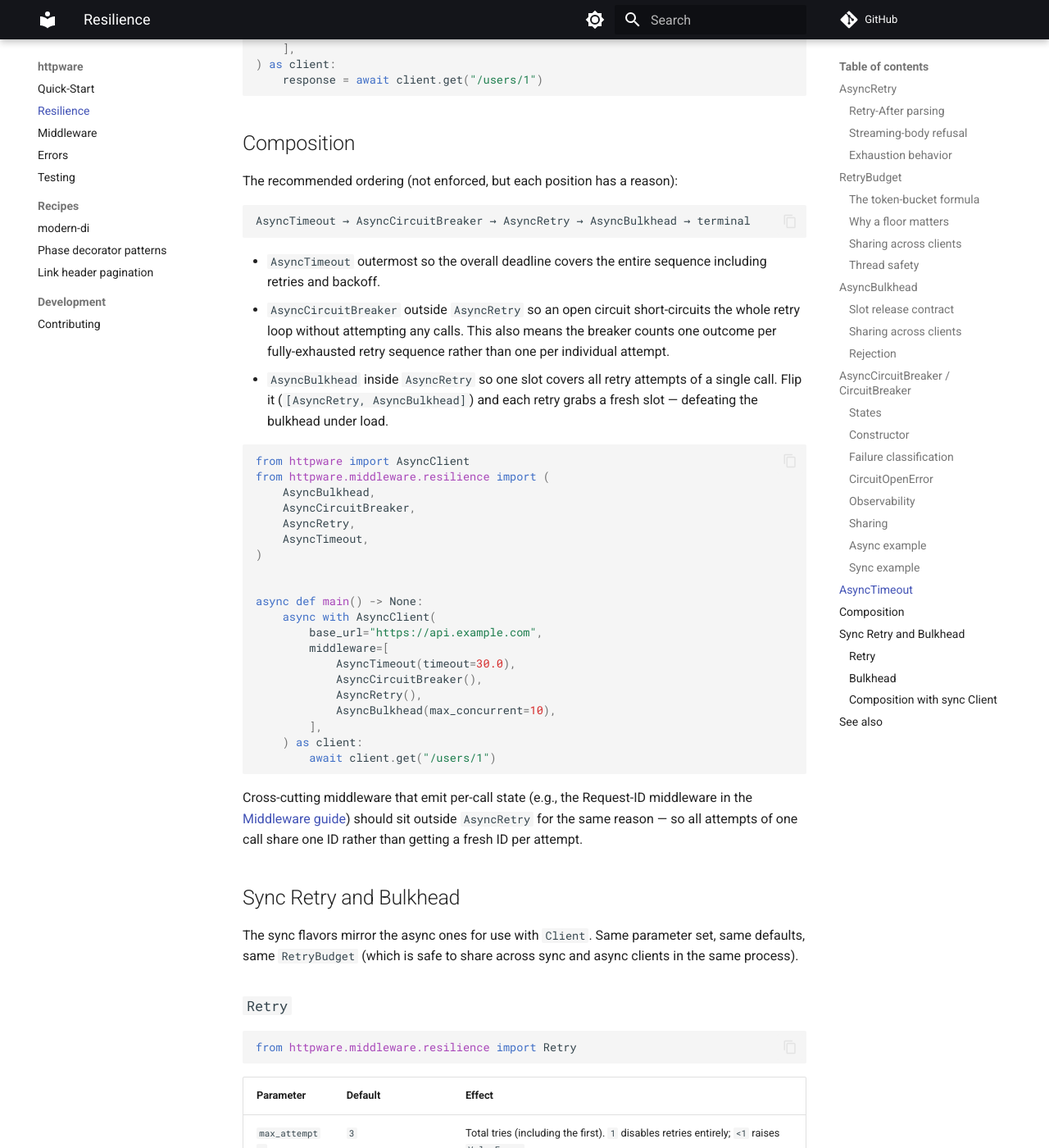
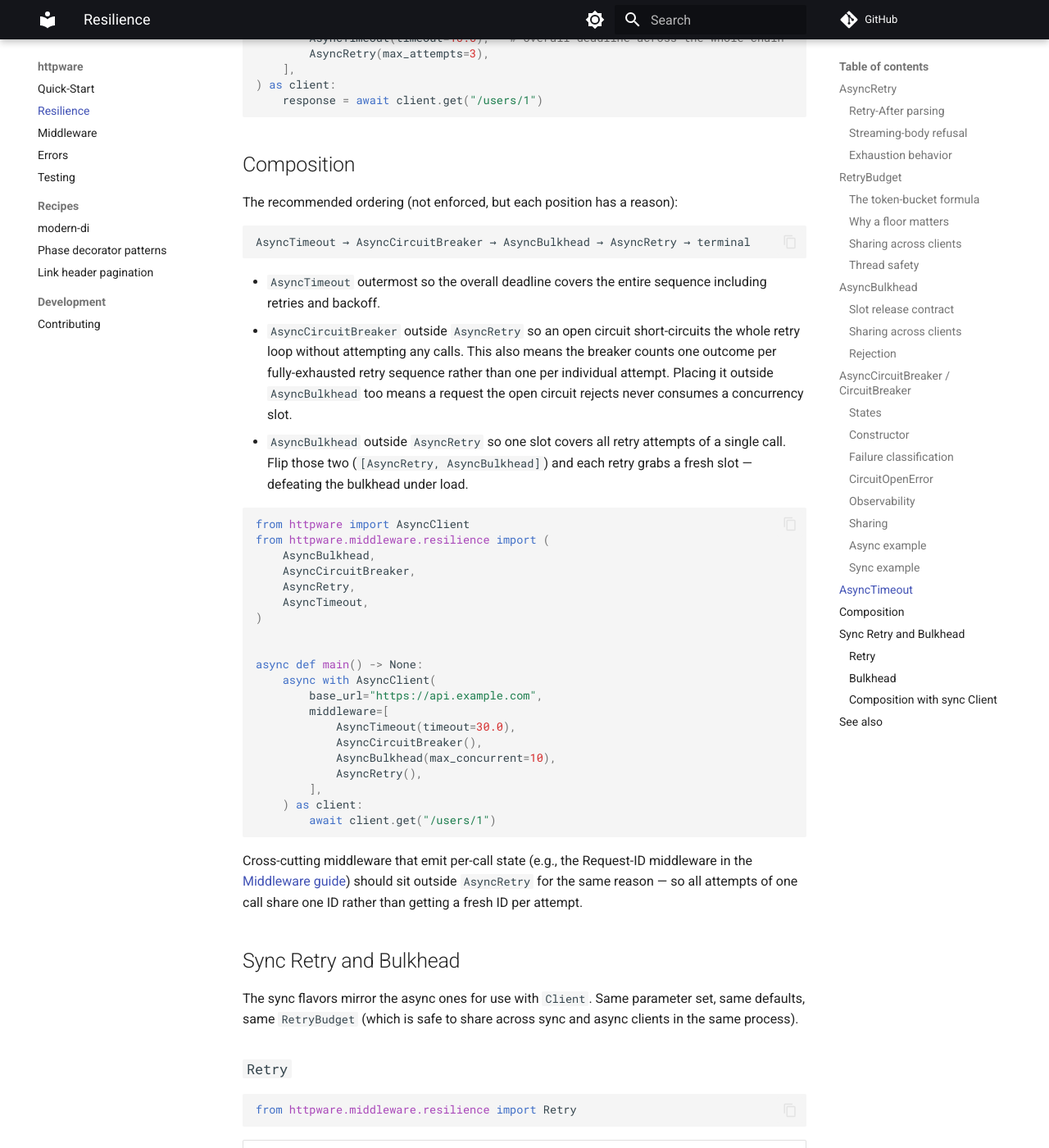
Before and after one commit to modern-python/httpware, an MkDocs documentation site: the page built from docs/resilience.md, in a window 1280 px wide and 1400 px high, scrolled down 7884 px. Shown: the whole window at 82% size. Built offline with MkDocs 1.6.1 and Material for MkDocs 9.7.7, drawn with Linux system fonts in a browser that asks for light colours; comment, search, counter and statistics services are not loaded; some of the changed text lies outside the part shown.

Commit message:
docs(resilience): correct composition order — AsyncBulkhead outside AsyncRetry
The recommended chain wrongly placed AsyncBulkhead inside AsyncRetry,
contradicting the tested [AsyncBulkhead, AsyncRetry] guidance (one slot
per logical call). Correct order: AsyncTimeout -> AsyncCircuitBreaker ->
AsyncBulkhead -> AsyncRetry -> terminal.

Co-Authored-By: Claude Fable 5 <noreply@anthropic.com>

````diff
--- a/docs/resilience.md
+++ b/docs/resilience.md
@@ -6,7 +6,7 @@
 - **`RetryBudget`** — Finagle-style token bucket; safe to share across sync `Client` and `AsyncClient` in the same process. (Finagle-style bounds the global retry rate to prevent retry storms when downstreams degrade.)
 - **`Bulkhead` / `AsyncBulkhead`** — concurrency limiter with bounded acquire-wait (`threading.Semaphore` and `asyncio.Semaphore` respectively)
 
-A key ordering constraint: `AsyncBulkhead` must sit inside `AsyncRetry` so one slot covers all retry attempts of a single call. For the full recommended ordering across all four primitives, see [Composition](#composition). Reach for the [Middleware guide](middleware.md) when you want to write your own resilience policy.
+A key ordering constraint: `AsyncBulkhead` must sit outside `AsyncRetry` (before it in `middleware=`) so one slot covers all retry attempts of a single call. For the full recommended ordering across all four primitives, see [Composition](#composition). Reach for the [Middleware guide](middleware.md) when you want to write your own resilience policy.
 
 ## `AsyncRetry`
 
@@ -263,12 +263,12 @@ async with AsyncClient(
 The recommended ordering (not enforced, but each position has a reason):
 
 ```
-AsyncTimeout → AsyncCircuitBreaker → AsyncRetry → AsyncBulkhead → terminal
+AsyncTimeout → AsyncCircuitBreaker → AsyncBulkhead → AsyncRetry → terminal
 ```
 
 - `AsyncTimeout` outermost so the overall deadline covers the entire sequence including retries and backoff.
-- `AsyncCircuitBreaker` outside `AsyncRetry` so an open circuit short-circuits the whole retry loop without attempting any calls. This also means the breaker counts one outcome per fully-exhausted retry sequence rather than one per individual attempt.
-- `AsyncBulkhead` inside `AsyncRetry` so one slot covers all retry attempts of a single call. Flip it (`[AsyncRetry, AsyncBulkhead]`) and each retry grabs a fresh slot — defeating the bulkhead under load.
+- `AsyncCircuitBreaker` outside `AsyncRetry` so an open circuit short-circuits the whole retry loop without attempting any calls. This also means the breaker counts one outcome per fully-exhausted retry sequence rather than one per individual attempt. Placing it outside `AsyncBulkhead` too means a request the open circuit rejects never consumes a concurrency slot.
+- `AsyncBulkhead` outside `AsyncRetry` so one slot covers all retry attempts of a single call. Flip those two (`[AsyncRetry, AsyncBulkhead]`) and each retry grabs a fresh slot — defeating the bulkhead under load.
 
 ```python
 from httpware import AsyncClient
@@ -286,8 +286,8 @@ async def main() -> None:
         middleware=[
             AsyncTimeout(timeout=30.0),
             AsyncCircuitBreaker(),
+            AsyncBulkhead(max_concurrent=10),
             AsyncRetry(),
-            AsyncBulkhead(max_concurrent=10),
         ],
     ) as client:
         await client.get("/users/1")
````
Also changed, not shown: planning/plans/2026-06-13-circuit-breaker-and-timeout.md (+1 -1 lines), planning/releases/0.10.0.md (+1 -1 lines), planning/specs/2026-06-13-circuit-breaker-and-timeout-design.md (+2 -2 lines).
